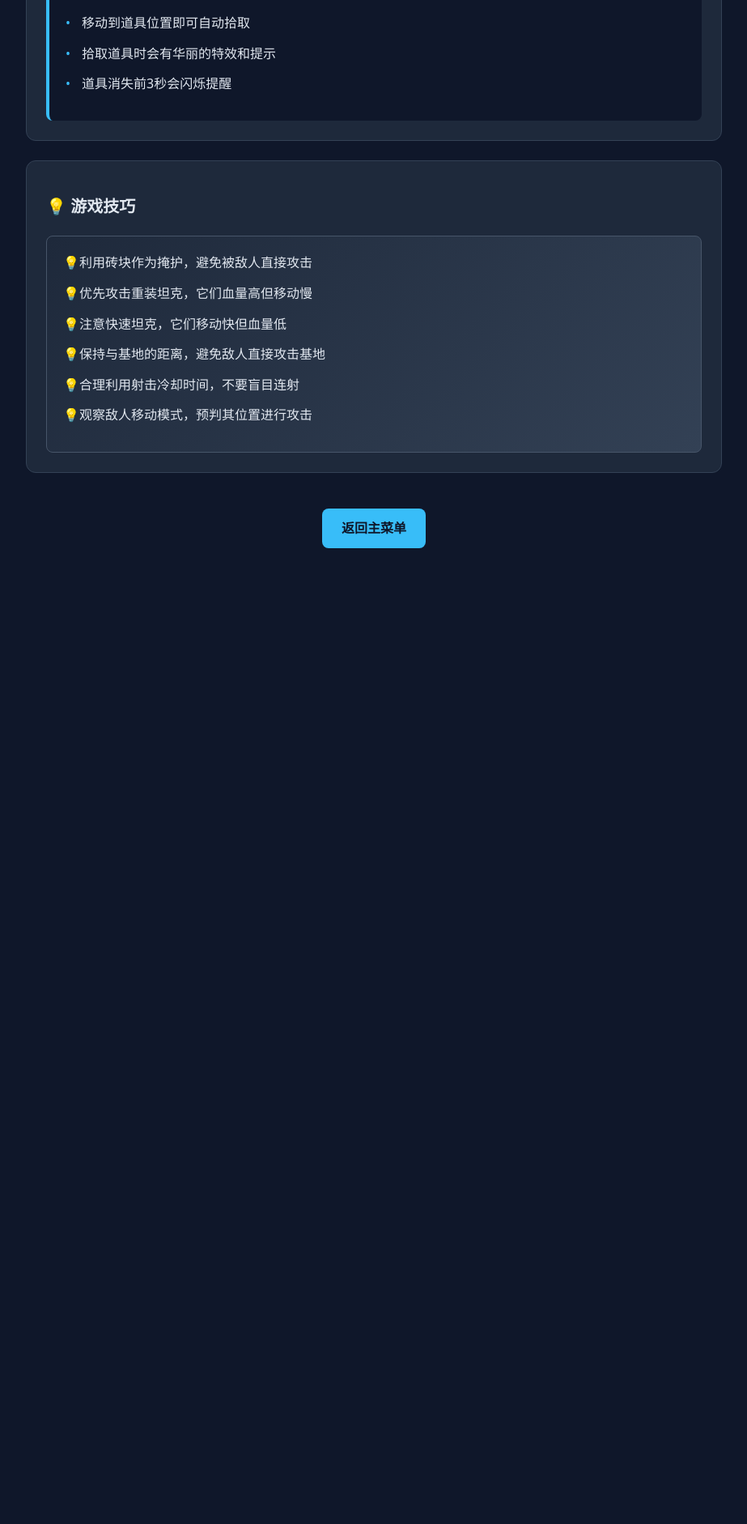
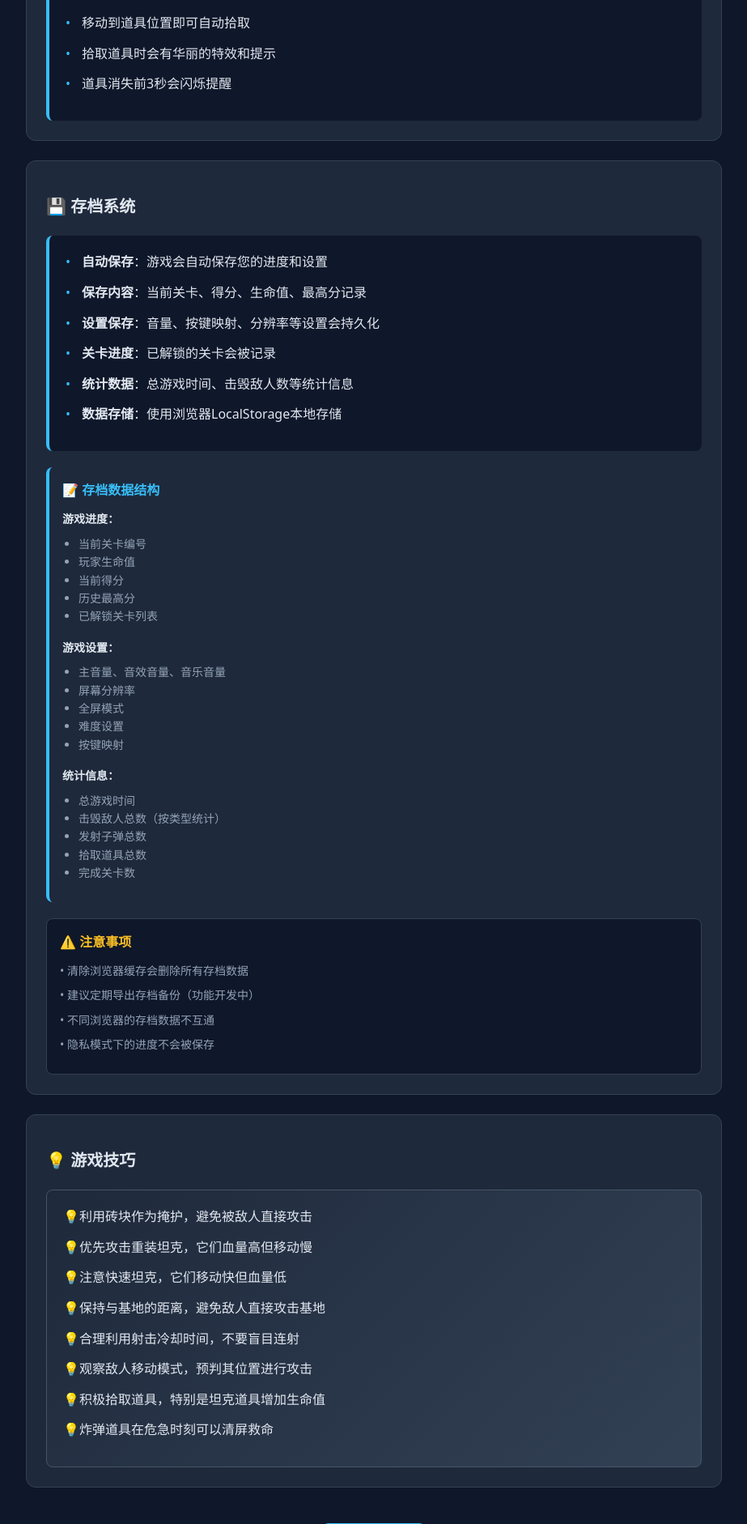
Before and after one commit to hebi123/tankedazhan, a Flask app: page /help in a window 1280 px wide. Shown: the part 2185-4067 px from the top of the page at 81% size, without its empty margins (178-1101 px from the left). Before the commit the page ends 2862 px from the top, so only its background shows below. Run offline with Flask 3, Linux system fonts and the light colour scheme.

Commit message:
合并存档系统分支代码到main分支

```diff
--- a/web/templates/help.html
+++ b/web/templates/help.html
@@ -386,6 +386,61 @@
         </div>
       </div>
 
+      <!-- 存档系统 -->
+      <div class="help-section">
+        <h2 class="section-title">💾 存档系统</h2>
+        <div class="game-rules">
+          <div class="rule-item"><strong>自动保存</strong>：游戏会自动保存您的进度和设置</div>
+          <div class="rule-item"><strong>保存内容</strong>：当前关卡、得分、生命值、最高分记录</div>
+          <div class="rule-item"><strong>设置保存</strong>：音量、按键映射、分辨率等设置会持久化</div>
+          <div class="rule-item"><strong>关卡进度</strong>：已解锁的关卡会被记录</div>
+          <div class="rule-item"><strong>统计数据</strong>：总游戏时间、击毁敌人数等统计信息</div>
+          <div class="rule-item"><strong>数据存储</strong>：使用浏览器LocalStorage本地存储</div>
+        </div>
+
+        <div style="margin-top: 20px; padding: 16px; background: #1e293b; border-radius: 8px; border-left: 4px solid #38bdf8;">
+          <h3 style="color: #38bdf8; margin: 0 0 12px 0; font-size: 16px;">📝 存档数据结构</h3>
+          <div style="color: #94a3b8; font-size: 14px; line-height: 1.6;">
+            <p style="margin: 8px 0;"><strong style="color: #e2e8f0;">游戏进度：</strong></p>
+            <ul style="margin: 8px 0; padding-left: 20px;">
+              <li>当前关卡编号</li>
+              <li>玩家生命值</li>
+              <li>当前得分</li>
+              <li>历史最高分</li>
+              <li>已解锁关卡列表</li>
+            </ul>
+
+            <p style="margin: 16px 0 8px;"><strong style="color: #e2e8f0;">游戏设置：</strong></p>
+            <ul style="margin: 8px 0; padding-left: 20px;">
+              <li>主音量、音效音量、音乐音量</li>
+              <li>屏幕分辨率</li>
+              <li>全屏模式</li>
+              <li>难度设置</li>
+              <li>按键映射</li>
+            </ul>
+
+            <p style="margin: 16px 0 8px;"><strong style="color: #e2e8f0;">统计信息：</strong></p>
+            <ul style="margin: 8px 0; padding-left: 20px;">
+              <li>总游戏时间</li>
+              <li>击毁敌人总数（按类型统计）</li>
+              <li>发射子弹总数</li>
+              <li>拾取道具总数</li>
+              <li>完成关卡数</li>
+            </ul>
+          </div>
+        </div>
+
+        <div style="margin-top: 20px; padding: 16px; background: #0f172a; border-radius: 8px; border: 1px solid #334155;">
+          <h3 style="color: #fbbf24; margin: 0 0 12px 0; font-size: 16px;">⚠️ 注意事项</h3>
+          <div style="color: #94a3b8; font-size: 14px; line-height: 1.6;">
+            <p style="margin: 8px 0;">• 清除浏览器缓存会删除所有存档数据</p>
+            <p style="margin: 8px 0;">• 建议定期导出存档备份（功能开发中）</p>
+            <p style="margin: 8px 0;">• 不同浏览器的存档数据不互通</p>
+            <p style="margin: 8px 0;">• 隐私模式下的进度不会被保存</p>
+          </div>
+        </div>
+      </div>
+
       <!-- 游戏技巧 -->
       <div class="help-section">
         <h2 class="section-title">💡 游戏技巧</h2>
@@ -396,6 +451,8 @@
           <div class="tip-item">保持与基地的距离，避免敌人直接攻击基地</div>
           <div class="tip-item">合理利用射击冷却时间，不要盲目连射</div>
           <div class="tip-item">观察敌人移动模式，预判其位置进行攻击</div>
+          <div class="tip-item">积极拾取道具，特别是坦克道具增加生命值</div>
+          <div class="tip-item">炸弹道具在危急时刻可以清屏救命</div>
         </div>
       </div>
 
```
Also changed, not shown: 2 other files.
